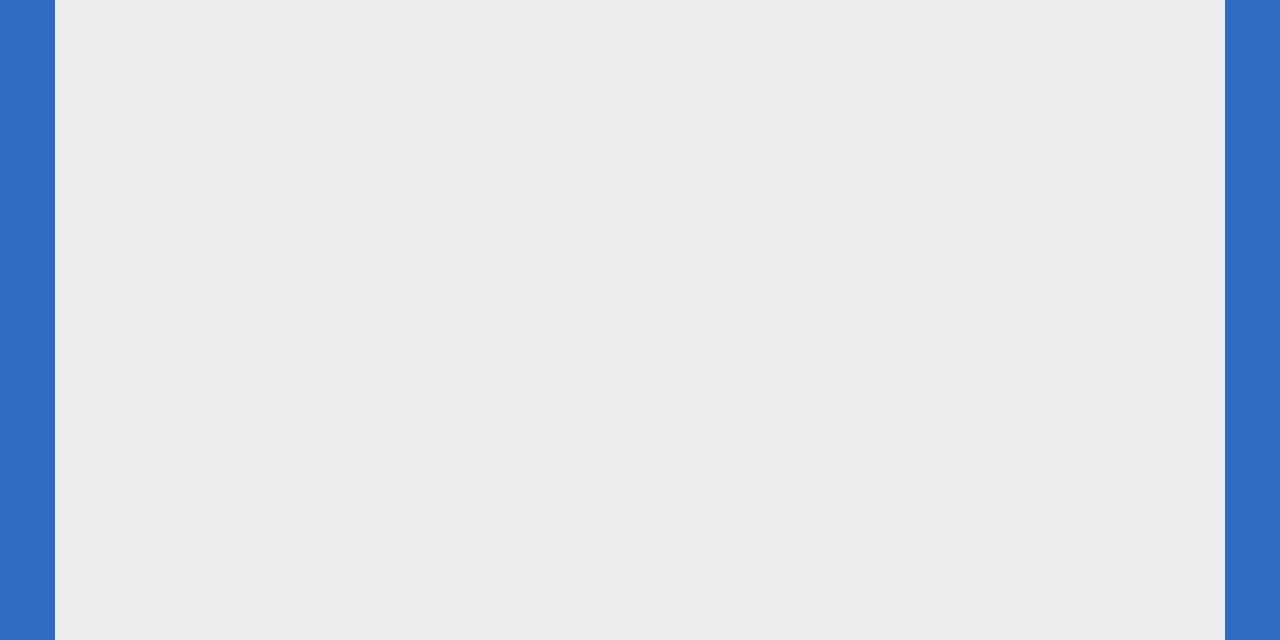
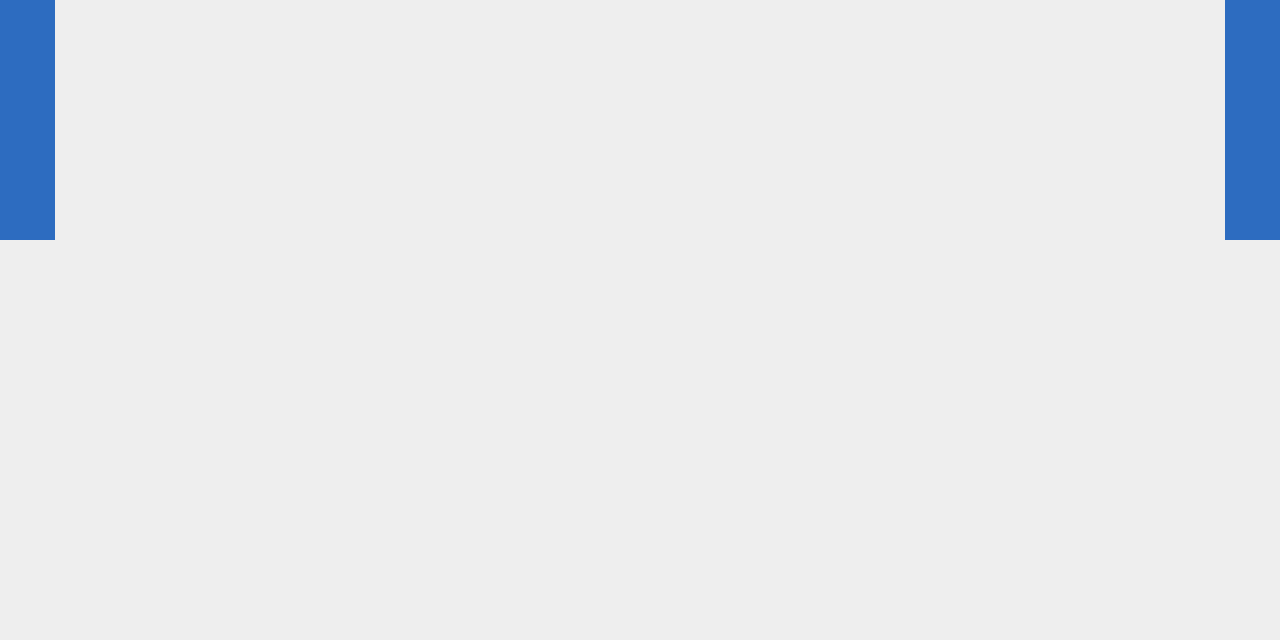
Before and after one commit to jkaha001/Highlander-Tumblr, a Django app: a page that uses hlndr_tumblr/templates/base.html in a window 1280 px wide. Shown: the part 560-1200 px from the top of the page. After the commit the page ends 800 px from the top, so only its background shows below. Run offline with Django 3.2, Linux system fonts and the light colour scheme; tables that the repository leaves empty hold one stand-in row (values such as "Sample post"); parts of the project's set-up code (start-up, migrations or seed data) failed here and were passed over; some libraries are stand-ins or nearby versions.

Commit message:
fixed background blue

```diff
--- a/hlndr_tumblr/templates/base.html
+++ b/hlndr_tumblr/templates/base.html
@@ -19,7 +19,7 @@
 		}
 
 		body {
-			height: 1200px;
+			height: 100%;
 			width: 100%;
 			position: absolute;
 		}
@@ -32,7 +32,7 @@
 		<link rel="stylesheet" href="{{ STATIC_PREFIX }}css/bootstrap-responsive.css" />
 	</head>
 
-	<body>
+	<body id="page-container">
 		<div class="container-fluid" id="page-container">
 			<div class="row-fluid">
 		{% block content %}
```
